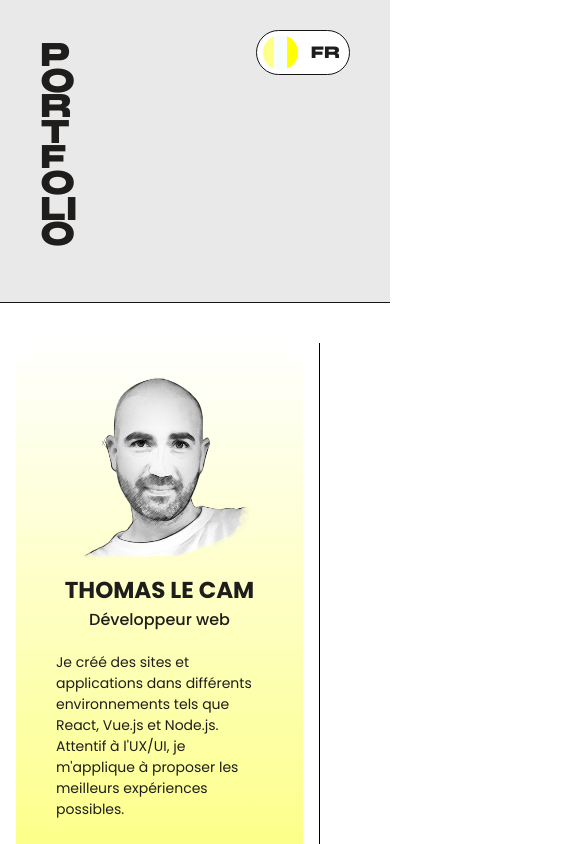
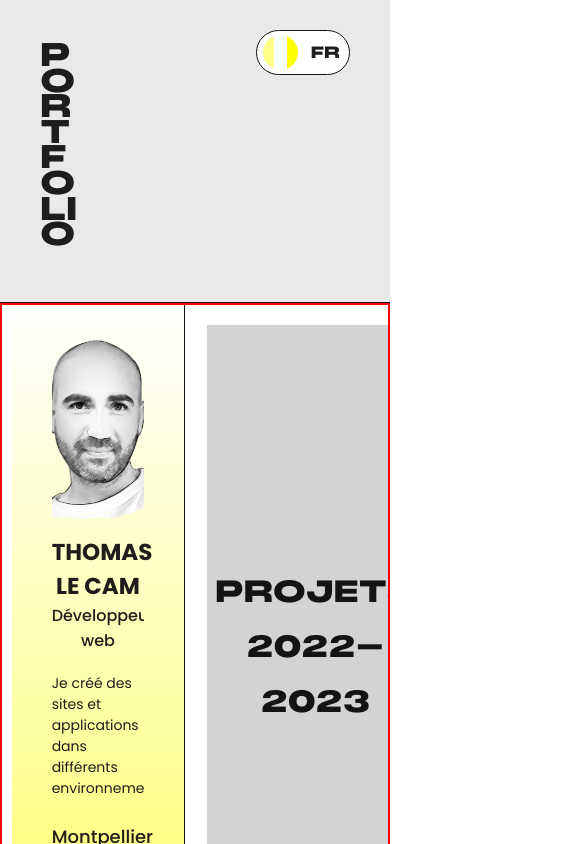
Before and after one commit to ThomasdevLC/portfolio_07_2023, a React (Create React App) app: page / in a window 390 px wide. Shown: the top 844 px of the page, 585 px wide, since content can reach past the window. Built offline with nearby package versions, Linux system fonts and the light colour scheme.

Commit message:
title+ intro xl responsive

```diff
--- a/src/assets/styles/components/_MyIntro.scss
+++ b/src/assets/styles/components/_MyIntro.scss
@@ -1,35 +1,34 @@
 @use "../mixins" as mixin;
 
+.intro-main {
+  height: 100%;
+
+  @include mixin.xxl-lt {
+    display: flex;
+  }
+}
 .intro-container {
-  border-right: 1px solid black;
+  border-right: 1px solid var(--gray-3);
   width: 320px;
   height: 100%;
-}
-
-.home {
-  overflow: hidden;
-
   @include mixin.xxl-lt {
-    margin: auto;
-    width: 650px;
-    height: auto;
-    padding: 20px 40px;
-    border-radius: 25px;
+    border-right: none;
+    width: 50%;
+    display: flex;
   }
 }
 
 .home__intro {
-  background: linear-gradient(to bottom, white, #fdff87 70%);
+  background: linear-gradient(to bottom, white, var(--primary) 70%);
   padding: 20px 60px;
   height: 100%;
-  // border-radius: 25px 25px 0 0;
 
   @include mixin.xxl-lt {
+    border-right: 1px solid var(--gray-3);
+
     margin: auto;
-    width: 650px;
     height: auto;
-    padding: 20px 40px;
-    border-radius: 25px;
+    padding: 40px;
   }
   @include mixin.sm {
     margin: auto;
@@ -84,6 +83,10 @@
     font-size: 14px;
     margin: 10px 0 30px 0;
     height: 170px;
+
+    @include mixin.xxl-lt {
+      height: 120px;
+    }
   }
   &__city {
     font-size: 18px;
@@ -135,3 +138,9 @@
     }
   }
 }
+.resp-title {
+  display: none;
+  @include mixin.xxl-lt {
+    display: block;
+  }
+}
--- a/src/assets/styles/components/_WorksTitle.scss
+++ b/src/assets/styles/components/_WorksTitle.scss
@@ -3,12 +3,6 @@
 .workstitle {
   position: relative;
 
-  @include mixin.xxl-lt {
-    display: none;
-    // justify-content: center;
-    // margin: 40px 0;
-    // padding: 0;
-  }
   @include mixin.sm {
     width: 70%;
     margin: 20px auto;
@@ -20,25 +14,38 @@
   }
 
   &__container {
-    // border: 1px solid red;
     padding-top: 40px;
     width: 100%;
     height: 180px;
     overflow: hidden;
+    @include mixin.xxl-lt {
+      height: 643px;
+      padding: 0 20px;
+      display: flex;
+      justify-content: center;
+      align-items: center;
+      background-color: lightgrey;
+    }
 
     &__text {
-      color: #ff879d;
-      color: #c196e9;
-      color: #ffaf87;
-      color: #e3792d;
       color: var(--gray-3);
-
       font-family: var(--font-title);
       font-size: 98px;
       text-align: center;
-      // font-weight: 600;
       line-height: 80px;
       text-align: center;
+
+      @include mixin.xxl-lt {
+        line-height: 120px;
+      }
+
+      @include mixin.lg {
+        font-size: 78px;
+      }
+      @include mixin.lg {
+        font-size: 78px;
+      }
+
       @include mixin.sm {
         font-size: 30px;
         line-height: 60px;
--- a/src/assets/styles/pages/_Home.scss
+++ b/src/assets/styles/pages/_Home.scss
@@ -2,8 +2,9 @@
 
 .home {
   position: relative;
+  overflow: hidden;
   @include mixin.xxl-lt {
-    padding: 40px 0 0 0px;
+    width: 100%;
   }
 
   &__content {
@@ -21,5 +22,11 @@
     display: flex;
     flex-direction: column;
     justify-content: space-between;
+
+    &__title {
+      @include mixin.xxl-lt {
+        display: none;
+      }
+    }
   }
 }
--- a/src/components/Home/MyIntro.js
+++ b/src/components/Home/MyIntro.js
@@ -1,12 +1,13 @@
 import React, { useContext, useRef } from "react";
+import { motion } from "framer-motion";
 import pic from "../../assets/images/pic.png";
 import cv from "../../assets/pdf/cv.pdf";
-import { motion } from "framer-motion";
 import PreventContext from "../../context/PreventContext";
 import LangContext from "../../context/LangContext";
 import ClickedLangContext from "../../context/ClickedLangContext";
 import homeFr from "../../data/homeText/homeFr";
 import homeEn from "../../data/homeText/homeEn";
+import WorksTitleResp from "../../components/Home/WorksTitleResp";
 
 const MyIntro = () => {
   const { preventAnim } = useContext(PreventContext);
@@ -33,6 +34,7 @@ const MyIntro = () => {
   }
 
   return (
+    <div className="intro-main">
       <div className="intro-container">
         <Element
           initial={{ y: 250, opacity: 0 }}
@@ -87,6 +89,11 @@ const MyIntro = () => {
           </div>
         </Element>
       </div>
+
+      <div className="resp-title">
+        <WorksTitleResp />
+      </div>
+    </div>
   );
 };
 
--- /dev/null
+++ b/src/components/Home/WorksTitleResp.js
@@ -0,0 +1,47 @@
+import React, { useEffect, useContext, useRef } from "react";
+import PreventContext from "../../context/PreventContext";
+import homeFr from "../../data/homeText/homeFr";
+import homeEn from "../../data/homeText/homeEn";
+import LangContext from "../../context/LangContext";
+import ClickedLangContext from "../../context/ClickedLangContext";
+import SvgModule from "../../svg/SvgModule.js";
+import "../../svg/SvgModule.css";
+
+const WorksTitleResp = () => {
+  const { switchLang } = useContext(LangContext);
+  const { clickedLang } = useContext(ClickedLangContext);
+  const { preventAnim } = useContext(PreventContext);
+
+  const titleRef = useRef(null);
+
+  useEffect(() => {
+    const titleElement = titleRef.current;
+    if (!preventAnim) {
+      gsap.fromTo(
+        titleElement,
+        { y: -180 },
+        { duration: 0.8, y: 0, ease: "power2.out", delay: 2.6 }
+      );
+    }
+  }, []);
+
+  if (clickedLang === "click") {
+    const titleElement = titleRef.current;
+    gsap.fromTo(
+      titleElement,
+      { y: -180 },
+      { duration: 1, y: 0, ease: "power2.out", delay: 0.2 }
+    );
+  }
+  return (
+    <div className="workstitle">
+      <div className="workstitle__container">
+        <p className="workstitle__container__text" ref={titleRef}>
+          {switchLang === "fr" ? homeFr.title : homeEn.title}
+        </p>
+      </div>
+    </div>
+  );
+};
+
+export default WorksTitleResp;
--- a/src/pages/Home.js
+++ b/src/pages/Home.js
@@ -11,7 +11,7 @@ const Home = () => {
 
   return (
     <Element
-      className="home"
+      className="home br"
       initial={{ y: 10, opacity: 0 }}
       animate={{ y: 0, opacity: 1 }}
       transition={{ duration: 0.8, delay: 1.3 }}
```
Lines whose indentation alone changed are shown as unchanged.
